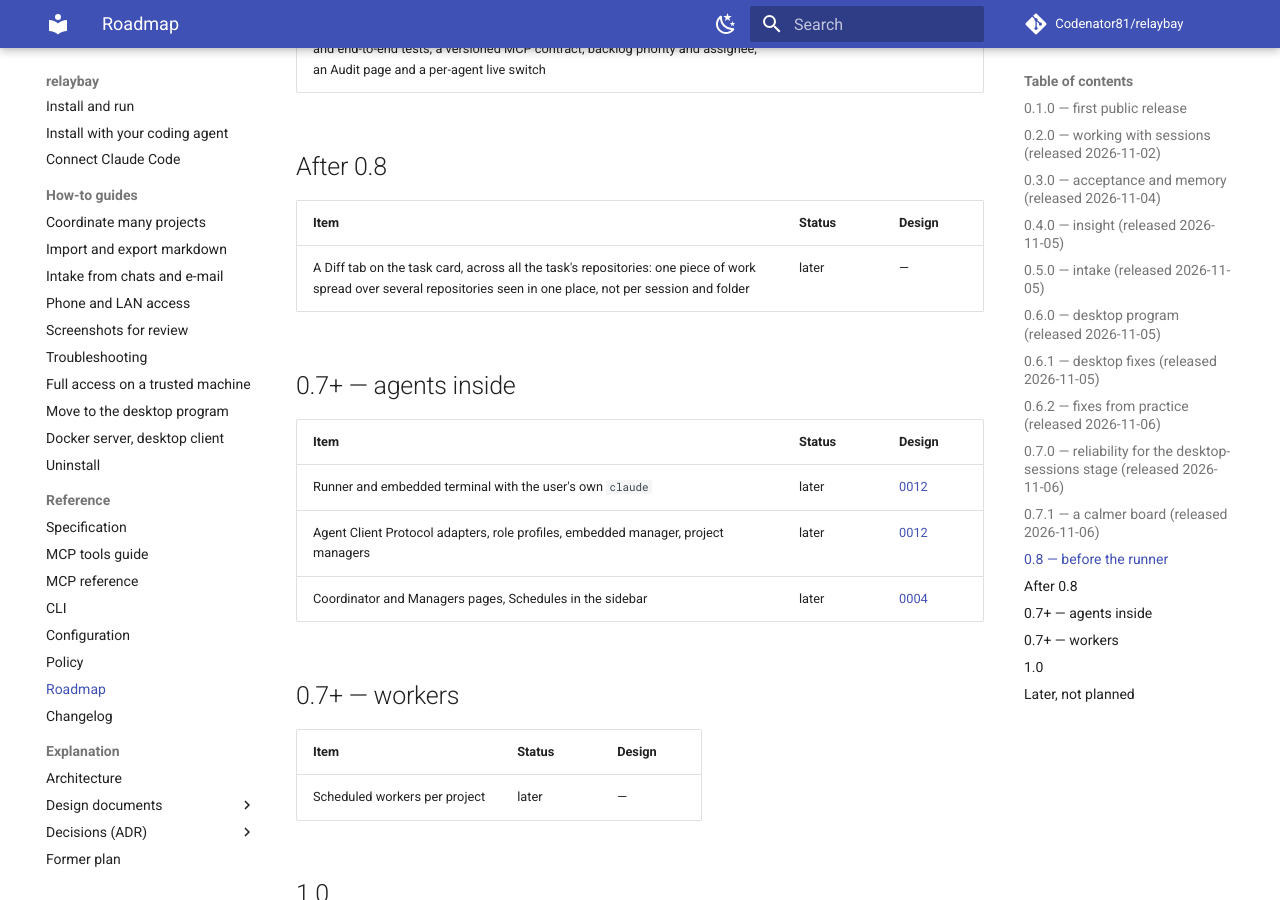
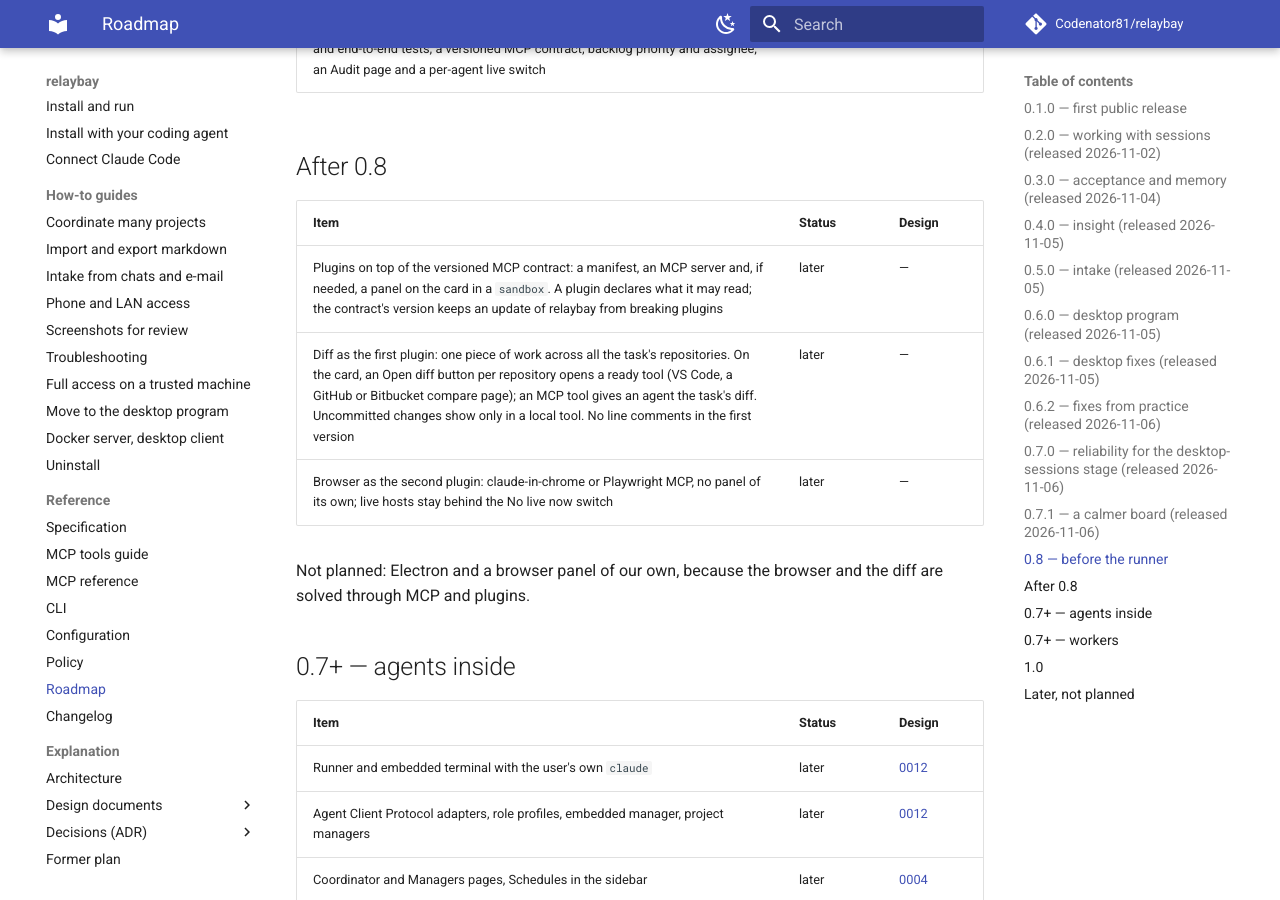
Before and after one commit to Codenator81/relaybay, an MkDocs documentation site: the page built from docs/ROADMAP.md, in a window 1280 px wide and 900 px high, scrolled down 4877 px. Built offline with MkDocs 1.6.1 and Material for MkDocs 9.7.7, drawn with Linux system fonts in a browser that asks for light colours; comment, search, counter and statistics services are not loaded.

Commit message:
docs: plugins after 0.8 in the roadmap

```diff
--- a/docs/ROADMAP.md
+++ b/docs/ROADMAP.md
@@ -114,7 +114,11 @@ Ships when a coordinator runs its daily work from relaybay.
 
 | Item | Status | Design |
 |---|---|---|
-| A Diff tab on the task card, across all the task's repositories: one piece of work spread over several repositories seen in one place, not per session and folder | later | — |
+| Plugins on top of the versioned MCP contract: a manifest, an MCP server and, if needed, a panel on the card in a `sandbox`. A plugin declares what it may read; the contract's version keeps an update of relaybay from breaking plugins | later | — |
+| Diff as the first plugin: one piece of work across all the task's repositories. On the card, an Open diff button per repository opens a ready tool (VS Code, a GitHub or Bitbucket compare page); an MCP tool gives an agent the task's diff. Uncommitted changes show only in a local tool. No line comments in the first version | later | — |
+| Browser as the second plugin: claude-in-chrome or Playwright MCP, no panel of its own; live hosts stay behind the No live now switch | later | — |
+
+Not planned: Electron and a browser panel of our own, because the browser and the diff are solved through MCP and plugins.
 
 ## 0.7+ — agents inside
 
```
